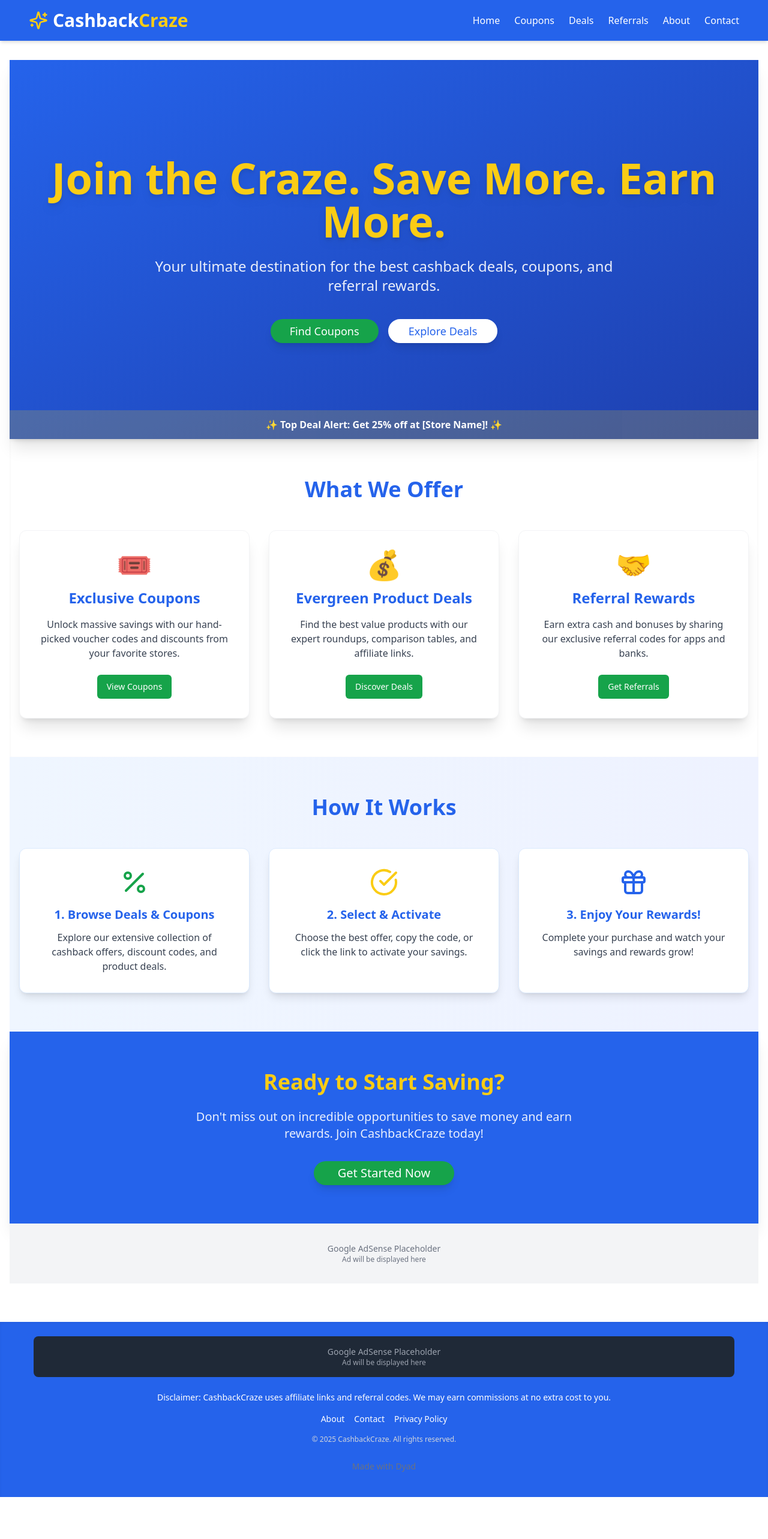
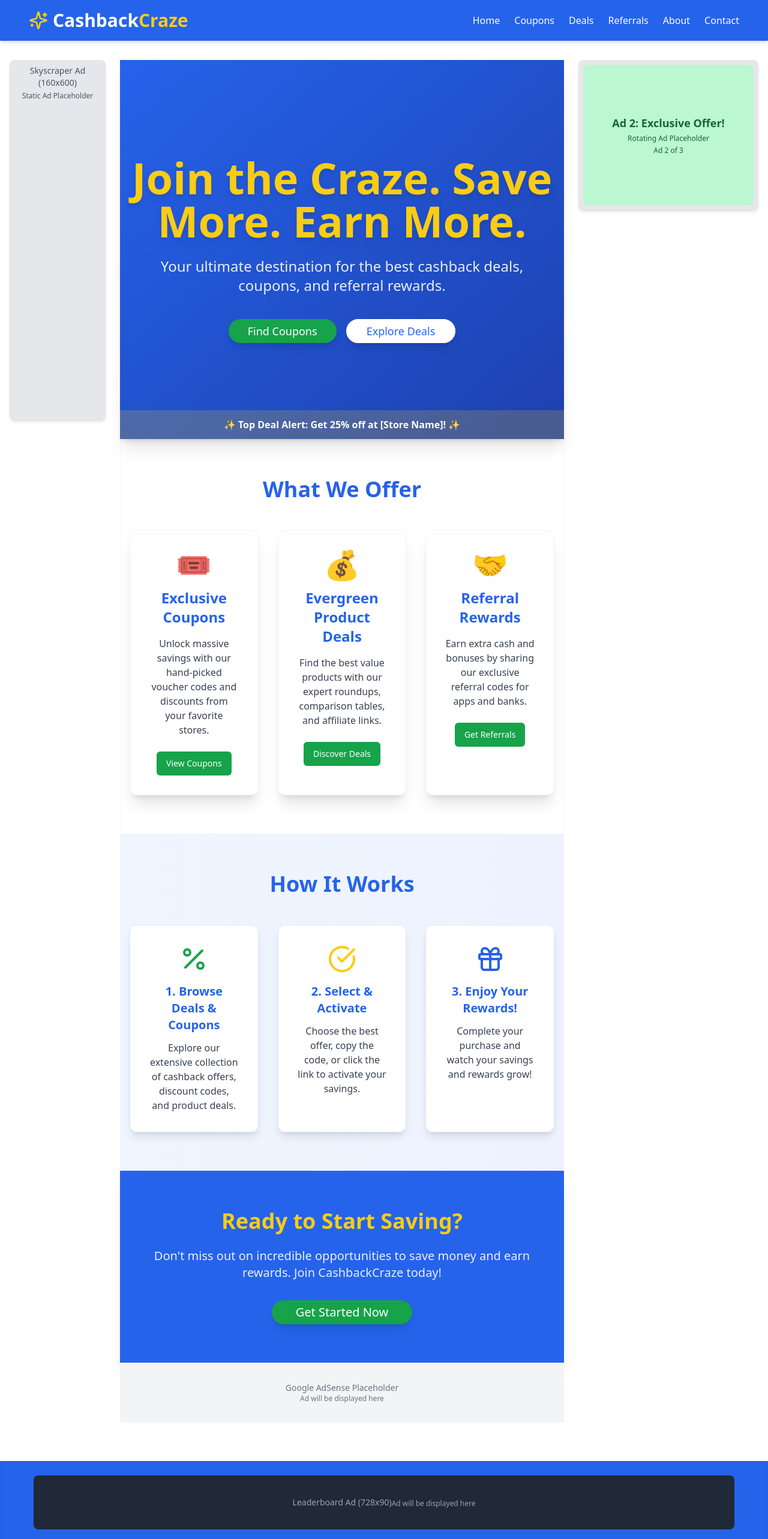
Before and after one commit to pathakbikashaus/cashbackcraze, a React (Vite) app: page / in a window 1280 px wide. Shown: the top 2566 px of the page at 60% size. Before the commit the page ends 2496 px from the top, so only its background shows below. Built offline with nearby package versions, Linux system fonts and the light colour scheme.

Commit message:
[dyad] wrote 4 file(s)

```diff
--- a/src/components/Footer.tsx
+++ b/src/components/Footer.tsx
@@ -6,10 +6,10 @@ const Footer = () => {
   return (
     <footer className="bg-primary-blue text-white p-6 mt-8 shadow-inner">
       <div className="container mx-auto text-center">
-        {/* Google AdSense Placeholder */}
-        <div className="bg-gray-800 text-gray-400 p-4 mb-6 rounded-lg">
-          <p className="text-sm">Google AdSense Placeholder</p>
-          <p className="text-xs">Ad will be displayed here</p>
+        {/* Leaderboard Ad Placeholder */}
+        <div className="w-full bg-gray-800 text-gray-400 p-4 mb-6 rounded-lg flex items-center justify-center" style={{ minHeight: '90px' }}>
+          <p className="text-sm">Leaderboard Ad (728x90)</p>
+          <p className="text-xs mt-1">Ad will be displayed here</p>
         </div>
 
         <p className="text-sm mb-4">
--- a/src/components/Layout.tsx
+++ b/src/components/Layout.tsx
@@ -1,6 +1,8 @@
 import React from 'react';
 import Header from './Header';
 import Footer from './Footer';
+import LeftSidebarAd from './LeftSidebarAd';
+import RightSidebarAds from './RightSidebarAds';
 
 interface LayoutProps {
   children: React.ReactNode;
@@ -10,9 +12,22 @@ const Layout: React.FC<LayoutProps> = ({ children }) => {
   return (
     <div className="flex flex-col min-h-screen">
       <Header />
-      <main className="flex-grow container mx-auto py-8 px-4">
-        {children}
-      </main>
+      <div className="flex flex-grow container mx-auto py-8 px-4">
+        {/* Left Sidebar for Skyscraper Ad */}
+        <aside className="hidden lg:flex justify-center pr-4">
+          <LeftSidebarAd />
+        </aside>
+
+        {/* Main Content Area */}
+        <main className="flex-grow max-w-full lg:max-w-[calc(100%-160px-300px-32px)] xl:max-w-[calc(100%-160px-300px-48px)] mx-auto">
+          {children}
+        </main>
+
+        {/* Right Sidebar for Rotating Ads */}
+        <aside className="hidden md:flex justify-center pl-4">
+          <RightSidebarAds />
+        </aside>
+      </div>
       <Footer />
     </div>
   );
--- /dev/null
+++ b/src/components/LeftSidebarAd.tsx
@@ -0,0 +1,12 @@
+import React from 'react';
+
+const LeftSidebarAd: React.FC = () => {
+  return (
+    <div className="hidden lg:block w-[160px] h-[600px] bg-gray-200 dark:bg-gray-700 flex items-center justify-center text-center text-gray-600 dark:text-gray-300 text-sm rounded-lg shadow-md p-2">
+      <p>Skyscraper Ad (160x600)</p>
+      <p className="text-xs mt-1">Static Ad Placeholder</p>
+    </div>
+  );
+};
+
+export default LeftSidebarAd;
--- /dev/null
+++ b/src/components/RightSidebarAds.tsx
@@ -0,0 +1,32 @@
+import React, { useState, useEffect } from 'react';
+
+const adContent = [
+  { id: 1, text: "Ad 1: Save Big Today!", bgColor: "bg-blue-200", textColor: "text-blue-800" },
+  { id: 2, text: "Ad 2: Exclusive Offer!", bgColor: "bg-green-200", textColor: "text-green-800" },
+  { id: 3, text: "Ad 3: Limited Time Deal!", bgColor: "bg-yellow-200", textColor: "text-yellow-800" },
+];
+
+const RightSidebarAds: React.FC = () => {
+  const [currentAdIndex, setCurrentAdIndex] = useState(0);
+
+  useEffect(() => {
+    const interval = setInterval(() => {
+      setCurrentAdIndex((prevIndex) => (prevIndex + 1) % adContent.length);
+    }, 5000); // Change ad every 5 seconds
+    return () => clearInterval(interval);
+  }, []);
+
+  const currentAd = adContent[currentAdIndex];
+
+  return (
+    <div className="hidden md:block w-[300px] h-[250px] bg-gray-200 dark:bg-gray-700 flex items-center justify-center text-center text-gray-600 dark:text-gray-300 text-sm rounded-lg shadow-md p-2">
+      <div className={`w-full h-full flex flex-col items-center justify-center rounded-lg ${currentAd.bgColor} ${currentAd.textColor}`}>
+        <p className="font-bold text-lg">{currentAd.text}</p>
+        <p className="text-xs mt-1">Rotating Ad Placeholder</p>
+        <p className="text-xs mt-1">Ad {currentAd.id} of {adContent.length}</p>
+      </div>
+    </div>
+  );
+};
+
+export default RightSidebarAds;
```
